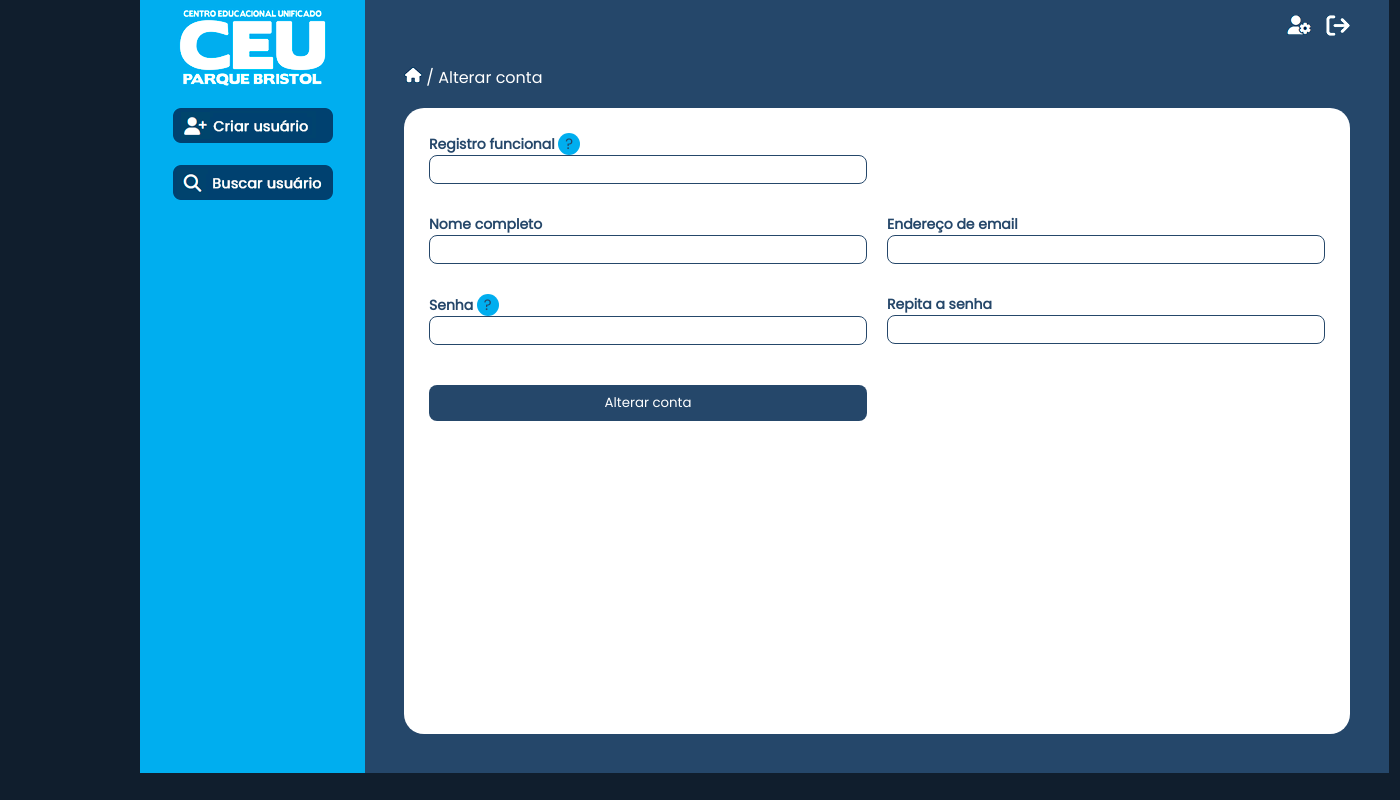
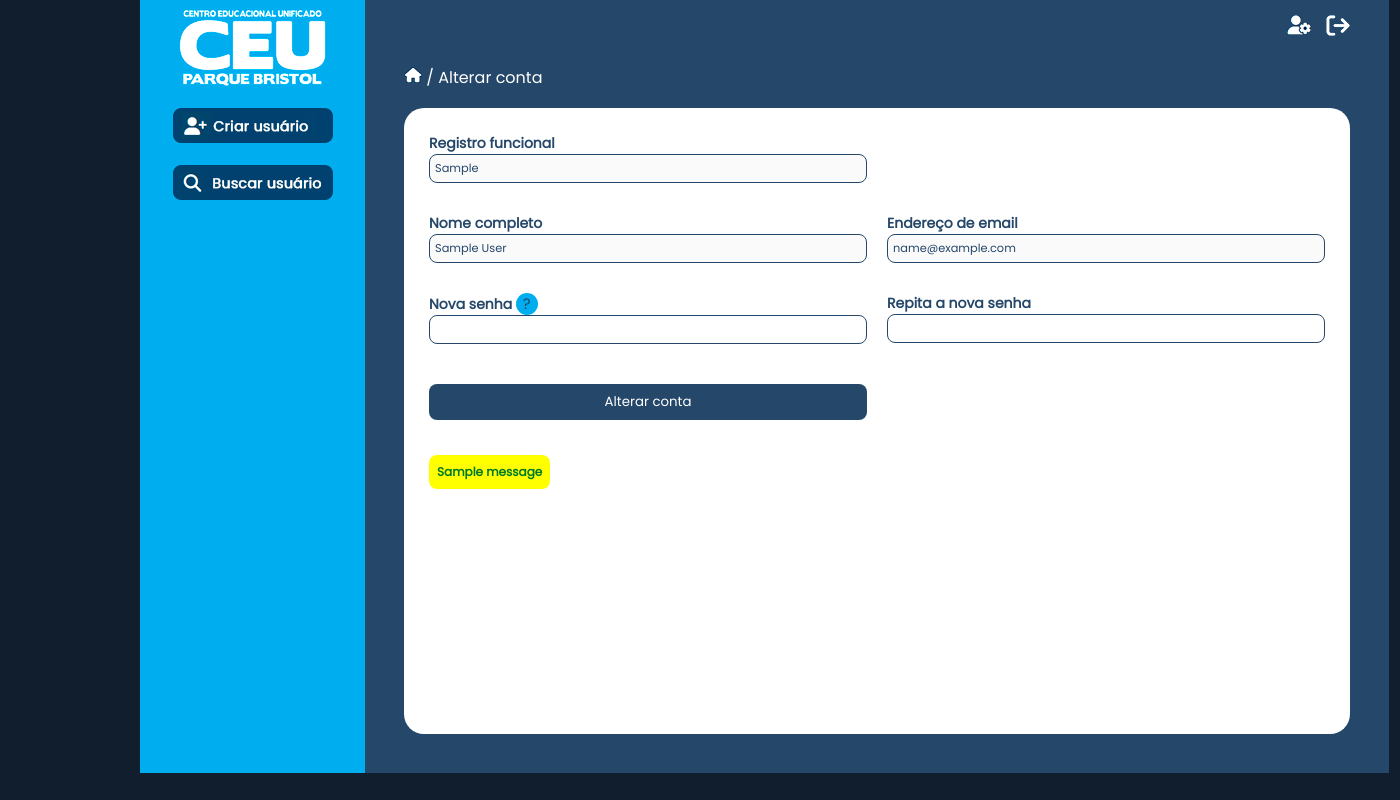
Before and after one commit to priscila-une/projetoID, a Django app: page /alterarConta/1/ in a window 1400 px wide. Run offline with Django 4.2, Linux system fonts and the light colour scheme; tables that the repository leaves empty hold one stand-in row (values such as "Sample post"); one stand-in notice (Sample message) is shown.

Commit message:
projetoid

```diff
--- a/alterarConta/urls.py
+++ b/alterarConta/urls.py
@@ -1,7 +1,8 @@
 from django.urls import path
-from alterarConta.views import alterarConta
+from alterarConta.views import alterarConta, salvaAltera
 
 urlpatterns = [
     path('alterarConta/', alterarConta, name='alterar_conta'),
-    path('alterarConta/<int:sessao_funcionario_id>/', alterarConta, name='alterar_cadastro'),
+    path('alterarConta/<str:func_id>/', alterarConta, name='alterar_cadastro'),
+    path('alterarConta/<str:func_id>/salvar_alteracoes/', salvaAltera, name='salvar_alteracoes'),
 ]
--- a/alterarConta/views.py
+++ b/alterarConta/views.py
@@ -1,18 +1,24 @@
 from django.shortcuts import render, get_object_or_404
 from criarConta.models import CustomUser
+from django.contrib import messages
 
-def alterarConta(request, sessao_funcionario_id):
-    funcionario = get_object_or_404(CustomUser, idfunc=sessao_funcionario_id)
-    # Guardar os valores na sessão
-    request.session['func_id'] = funcionario.idfunc
-    request.session['func_nome'] = funcionario.nome_completo
-    request.session['func_email'] = funcionario.email
+def alterarConta(request, func_id):
+    funcionario = get_object_or_404(CustomUser, idfunc=func_id)
+    return render(request, 'alterarConta/alterar_conta.html', {'funcionario': funcionario})
 
-    # Acessar os valores guardados na sessão
-    sessao_funcionario_id = request.session.get('func_id')
+def salvaAltera(request, func_id):
+    funcionario = get_object_or_404(CustomUser, idfunc=func_id)
 
+    if request.method == 'POST':
+        novasenha1 = request.POST.get('senha1')
+        novasenha2 = request.POST.get('senha2')
 
+        if novasenha1 == novasenha2:
+            # Usar o método set_password() no funcionario (que é o do tipo CustomUser) para que o hashing e a encriptação ocorram
+            funcionario.set_password(novasenha2)
+            funcionario.save()
+            messages.success(request, "A sua senha foi atualizada com sucesso!")
+        else:
+            messages.error(request, 'As senhas não coincidem! Digite-as novamente.')
 
-
-
-    return render(request, 'alterarConta/alterar_conta.html', {'funcionario': funcionario })
+    return render(request, 'alterarConta/alterar_conta.html', {'funcionario': funcionario})
--- a/criarConta/models.py
+++ b/criarConta/models.py
@@ -34,7 +34,7 @@ class CustomUser(AbstractUser):
         related_name='custom_user_set'  # Unique related_name for CustomUser model
     )
 
-    username = None # username is set to None, so Django deletes the column from the database when migrations are applied
+    username = None # username é definido como None, o Django apaga a coluna da base de dados quando migrations é aplicado
     USERNAME_FIELD = 'email'
     REQUIRED_FIELDS = ['registro_funcional', 'nome_completo']
 
--- a/login/urls.py
+++ b/login/urls.py
@@ -1,8 +1,10 @@
-from django.urls import path
+from django.urls import path, include
 from .views import signin, logado, deslogado
 
 urlpatterns = [
     path('', signin, name='login_funcionario'), #name = nome da path para indicar em outra página que eu vou clicar e ir para essa página
     path('buscarUsuario/', logado, name='logado'),
     path('sair/', deslogado, name='sair'),
+    path('', include('alterarConta.urls')),
+    #path('alterarConta/', logado, name='logado'),
 ]
--- a/setup/static/styles/ceu_estilo.css
+++ b/setup/static/styles/ceu_estilo.css
@@ -7,12 +7,14 @@
     box-sizing:border-box;
 }
 
-.alerta {
+.error {
     font-size:12px;
     font-weight:bold;
     color:#ff0000;
     background-color:#ffff00;
     padding:8px;
+    border:none;
+    border-radius:8px;
 }
 
 .success {
@@ -21,6 +23,8 @@
     color:#007a29;
     background-color:#ffff00;
     padding:8px;
+    border:none;
+    border-radius:8px;
 }
 
 body {
--- a/templates/alterarConta/alterar_conta.html
+++ b/templates/alterarConta/alterar_conta.html
@@ -19,7 +19,7 @@
 				<div id="topo-config-div">
 					<span class="baixo-esq"><img src="{% static '/assets/img/icone_home.png' %}">&nbsp;/ Alterar conta</span>
 					<span class="alto-dir">
-						<a href="{% url 'alterar_conta' CustomUser.idfunc %}"><img src="{% static '/assets/img/icone_config.png' %}"></a>
+						<a href="{% url 'alterar_cadastro' func_id=request.session.sessao_func_id %}"><img src="{% static '/assets/img/icone_config.png' %}"></a>
 						<a href="{% url 'sair' %}"><img src="{% static '/assets/img/icone_sair.png' %}"></a>
 					</span>
 				</div>
@@ -37,13 +37,12 @@
 				<!-- Conteúdo da página -->
 				<div id="main-area-div">
 					<span class="area">
-						<form>
+						<form method="POST" action="{% url 'salvar_alteracoes' funcionario.idfunc %}">
+							{% csrf_token %}
 							<div class="container">
-
 								<div class="box4">
 									<label for="registro_funcional" class="fonte_media">Registro funcional</label>
-									<span class="tooltip" data-tooltip="O Registro Funcional deve conter apenas números.">?</span>
-									<input type="text" id="registro_funcional" name="registro_funcional" maxlength="10" pattern="^[0-9]{1,10}$" required>
+									<input type="text" id="registro_funcional" name="registro_funcional" maxlength="10" pattern="^[0-9]{1,10}$" value="{{ funcionario.registro_funcional }}" disabled>
 								</div>
 
 								<div class="box4">
@@ -52,22 +51,22 @@
 
 								<div class="box4">
 									<label for="nome_completo" class="fonte_media">Nome completo</label>
-									<input type="text" id="nome_completo" name="nome_completo" maxlength="40" required>
+									<input type="text" id="nome_completo" name="nome_completo" value="{{ funcionario.nome_completo }}" maxlength="40" disabled>
 								</div>
 
 								<div class="box4">
 									<label for="email" class="fonte_media">Endereço de email</label>
-									<input type="email" id="email" name="email" maxlength="30" required>
+									<input type="email" id="email" name="email" value="{{ funcionario.email }}" maxlength="30" disabled>
 								</div>
 
 								<div class="box4">
-									<label for="senha1" class="fonte_media">Senha</label>
+									<label for="senha1" class="fonte_media">Nova senha</label>
 									<span class="tooltip" data-tooltip="A senha deve conter no mínimo 8 e no máximo 15 caracteres. Deve incluir pelo menos uma letra maiúscula, uma letra minúscula, um número e um dos seguintes caracteres especiais: @ $ ! % * ? &">?</span>
 									<input type="password" id="senha1" name="senha1" maxlength="15" pattern="^(?=.*[a-z])(?=.*[A-Z])(?=.*\d)(?=.*[@$!%*?&])[A-Za-z\d@$!%*?&]{8,15}$" required>
 								</div>
 
 								<div class="box4">
-									<label for="senha2" class="fonte_media">Repita a senha</label>
+									<label for="senha2" class="fonte_media">Repita a nova senha</label>
 									<input type="password" id="senha2" name="senha2" maxlength="15" pattern="^(?=.*[a-z])(?=.*[A-Z])(?=.*\d)(?=.*[@$!%*?&])[A-Za-z\d@$!%*?&]{8,15}$" required>
 								</div>
 
@@ -78,6 +77,11 @@
 							</div>
 						</form>
 					</span>
+					{% if messages %}
+						{% for message in messages %}
+						<span {% if message.tags %}class="{{ message.tags }}"{% endif %}>{{ message|safe }}</span>
+						{% endfor %}
+					{% endif %}
 				</div>
 			</div>
 		</div>
--- a/templates/buscarUsuario/buscar_usuario.html
+++ b/templates/buscarUsuario/buscar_usuario.html
@@ -21,8 +21,7 @@
 				<div id="topo-config-div">
 					<span class="baixo-esq"><img src="{% static '/assets/img/icone_home.png' %}">&nbsp;/ Buscar usuário</span>
 		  			<span class="alto-dir">
-
-						<a href="#"><img src="{% static '/assets/img/icone_config.png' %}"></a>
+						<a href="{% url 'alterar_cadastro' func_id=request.session.sessao_func_id %}"><img src="{% static '/assets/img/icone_config.png' %}"></a>
 						<a href="{% url 'sair' %}"><img src="{% static '/assets/img/icone_sair.png' %}"></a>
 					</span>
 				</div>
@@ -52,6 +51,7 @@
 									<th style="width:30%;">NOME COMPLETO</th>
 									<th>AÇÕES</th>
 								</tr>
+
 								{% for CustomUser in results %}
 								<tr>
 									<td>{{ CustomUser.registro_funcional }}</td>
--- a/templates/criarConta/criar_conta.html
+++ b/templates/criarConta/criar_conta.html
@@ -17,8 +17,8 @@
 			<div id="principal-login-div">
 				{% if messages %}
 					{% for message in messages %}
-				  	<span class="alerta">{{ message|safe }}</span>
-					{% endfor %}
+						<span {% if message.tags %}class="{{ message.tags }}"{% endif %}>{{ message|safe }}</span>
+				  	{% endfor %}
 			  	{% endif %}
 				<!-- Formulário: Crie sua conta -->
 				<form action="{% url 'cadastro_funcionario' %}" method="POST">
--- a/templates/criarUsuario/passo1_dadospessoais.html
+++ b/templates/criarUsuario/passo1_dadospessoais.html
@@ -19,7 +19,7 @@
 				<div id="topo-config-div">
 					<span class="baixo-esq"><img src="{% static '/assets/img/icone_home.png' %}">&nbsp;/ Criar usuário ( Dados pessoais ) > Passo 1 de 4</span>
 					<span class="alto-dir">
-						<a href="{% url 'alterar_conta' %}"><img src="{% static '/assets/img/icone_config.png' %}"></a>
+						<a href="{% url 'alterar_cadastro' func_id=request.session.sessao_func_id %}"><img src="{% static '/assets/img/icone_config.png' %}"></a>
 						<a href="{% url 'sair' %}"><img src="{% static '/assets/img/icone_sair.png' %}"></a>
 					</span>
 				</div>
--- a/templates/criarUsuario/passo2_endereco.html
+++ b/templates/criarUsuario/passo2_endereco.html
@@ -19,7 +19,7 @@
 				<div id="topo-config-div">
 					<span class="baixo-esq"><img src="{% static '/assets/img/icone_home.png' %}">&nbsp;/ Criar usuário ( Endereço ) > Passo 2 de 4</span>
 					<span class="alto-dir">
-						<a href="{% url 'alterar_conta' %}"><img src="{% static '/assets/img/icone_config.png' %}"></a>
+						<a href="{% url 'alterar_cadastro' func_id=request.session.sessao_func_id %}"><img src="{% static '/assets/img/icone_config.png' %}"></a>
 						<a href="{% url 'sair' %}"><img src="{% static '/assets/img/icone_sair.png' %}"></a>
 					</span>
 				</div>
--- a/templates/criarUsuario/passo3_dadosmedicos.html
+++ b/templates/criarUsuario/passo3_dadosmedicos.html
@@ -20,7 +20,7 @@
 				<div id="topo-config-div">
 					<span class="baixo-esq"><img src="{% static '/assets/img/icone_home.png' %}">&nbsp;/ Criar usuário ( Dados médicos ) > Passo 3 de 4</span>
 					<span class="alto-dir">
-						<a href="{% url 'alterar_conta' %}"><img src="{% static '/assets/img/icone_config.png' %}"></a>
+						<a href="{% url 'alterar_cadastro' func_id=request.session.sessao_func_id %}"><img src="{% static '/assets/img/icone_config.png' %}"></a>
 						<a href="{% url 'sair' %}"><img src="{% static '/assets/img/icone_sair.png' %}"></a>
 					</span>
 				</div>
--- a/templates/criarUsuario/passo4_enviardocumentos.html
+++ b/templates/criarUsuario/passo4_enviardocumentos.html
@@ -21,7 +21,7 @@
 				<div id="topo-config-div">
 					<span class="baixo-esq"><img src="{% static '/assets/img/icone_home.png' %}">&nbsp;/ Criar usuário ( Enviar documentos ) > Passo 4 de 4</span>
 					<span class="alto-dir">
-						<a href="{% url 'alterar_conta' %}"><img src="{% static '/assets/img/icone_config.png' %}"></a>
+						<a href="{% url 'alterar_cadastro' func_id=request.session.sessao_func_id %}"><img src="{% static '/assets/img/icone_config.png' %}"></a>
 						<a href="{% url 'sair' %}"><img src="{% static '/assets/img/icone_sair.png' %}"></a>
 					</span>
 				</div>
--- a/templates/login/login.html
+++ b/templates/login/login.html
@@ -17,7 +17,7 @@
 			<div id="principal-login-div">
 				{% if messages %}
 					{% for message in messages %}
-				  	<span class="alerta">{{ message|safe }}</span>
+					<span {% if message.tags %}class="{{ message.tags }}"{% endif %}>{{ message|safe }}</span>
 					{% endfor %}
 			  	{% endif %}
 				<!-- Formulário: Login -->
```
Also changed, not shown: login/views.py (+5 -7 lines), setup/settings.py (+7 -0 lines), static/styles/ceu_estilo.css (+6 -2 lines), static/styles/icone_busca.png (deleted).
